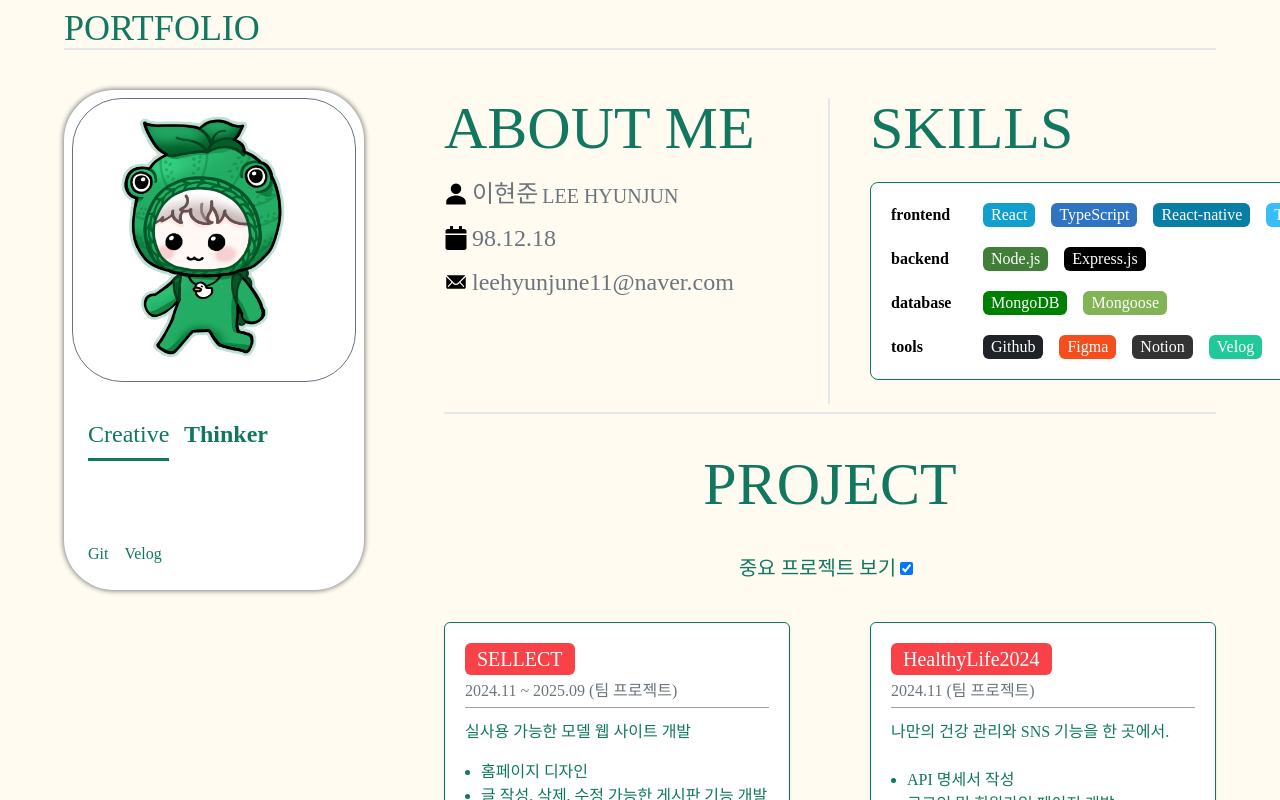
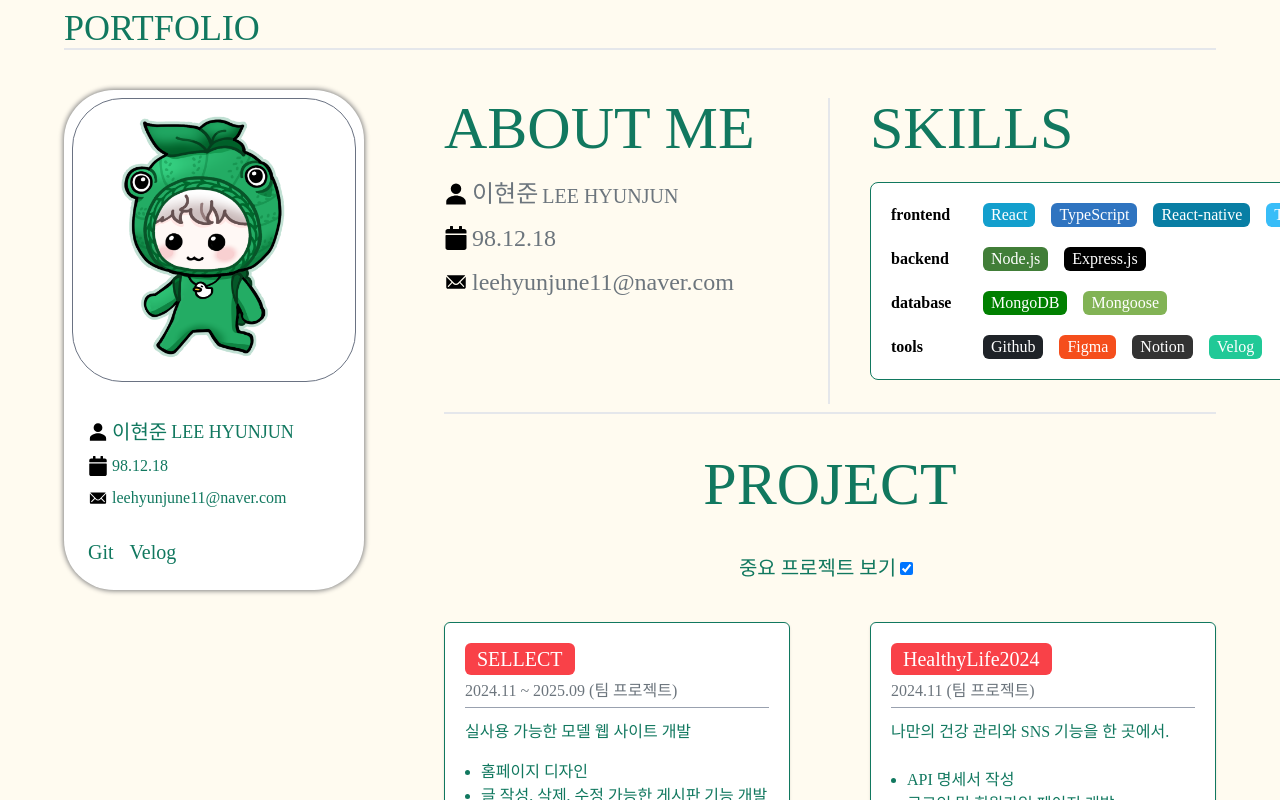
Before and after one commit to hyun-june/portfolio2025, a React (Vite) app: page / in a window 1280 px wide. Shown: the top 800 px of the page. Built offline with nearby package versions, Linux system fonts and the light colour scheme; a web font is replaced by a local one.

Commit message:
fix:design

```diff
--- a/src/components/Home.tsx
+++ b/src/components/Home.tsx
@@ -7,7 +7,7 @@ const Home = () => {
     <div className="grid border-r-2 border-gray-200">
       <section>
         <h1 className="text-6xl">ABOUT ME</h1>
-        <div className="text-2xl flex relative mt-5 flex-col gap-3 font-sub text-[var(--text-gray)]">
+        <div className="text-2xl flex mt-5 flex-col gap-3 font-sub text-[var(--text-gray)]">
           <p className="flex gap-1 items-center">
             <IoPersonSharp className="text-2xl text-black" />
             이현준 <span className="text-xl self-end">LEE HYUNJUN</span>
--- a/src/components/Profile.tsx
+++ b/src/components/Profile.tsx
@@ -1,42 +1,34 @@
-import { useEffect, useState } from "react";
+import { IoIosMail } from "react-icons/io";
+import { FaCalendar } from "react-icons/fa";
+import { IoPersonSharp } from "react-icons/io5";
+
 interface ProfileProps {
   src?: string;
   [key: string]: any;
 }
 
 const Profile = ({ src }: ProfileProps) => {
-  const texts = ["Developer", "Newcomer", "Thinker"];
-  const [index, setIndex] = useState(0);
-
-  useEffect(() => {
-    const interval = setInterval(() => {
-      setIndex((prevIndex) => (prevIndex + 1) % texts.length);
-    }, 2000);
-
-    return () => clearInterval(interval);
-  }, []);
   return (
     <div className="w-[300px] h-[500px] p-2 bg-white  shadow-[0px_0px_5px_1px_gray] rounded-[50px] flex flex-col  font-sub mr-20">
       <img
         className="w-full aspect-square rounded-[50px] border border-gray-500"
         src={src}
       />
-      <div className="mt-5 p-4 flex-1 flex flex-col justify-between ">
-        <div className="text-2xl flex relative flex-col gap-3">
-          <p className="border-b-3 pb-2 w-max">Creative</p>
-          {texts.map((text, i) => (
-            <p
-              key={i}
-              className={`absolute left-[4em] font-bold opacity-0 transition-all duration-1000 origin-bottom ${
-                i === index
-                  ? "opacity-100 visible [transform:rotateX(0deg)]"
-                  : "invisible opacity-0 [transform:rotateX(-180deg)]"
-              }`}
-            >
-              {text}
-            </p>
-          ))}
-        </div>
+      <div className="mt-5 p-4 flex-1 flex flex-col justify-between text-xl ">
+        <p className="flex gap-1 items-center">
+          <IoPersonSharp className="text-black" />
+          이현준 <span className="text-lg self-end">LEE HYUNJUN</span>
+        </p>
+
+        <p className="flex gap-1 items-center">
+          <FaCalendar className=" text-black" />{" "}
+          <span className="text-base">98.12.18</span>
+        </p>
+        <p className="flex gap-1 items-center">
+          <IoIosMail className="text-black" />
+          <span className="text-base">leehyunjune11@naver.com</span>
+        </p>
+
         <div className="mt-5 flex gap-4">
           <a href="https://github.com/hyun-june" target="_black">
             Git
```
